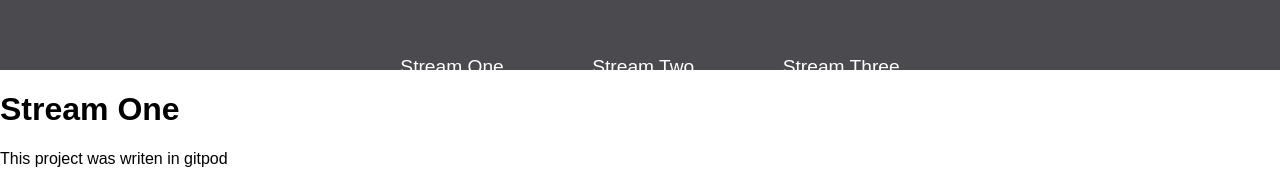
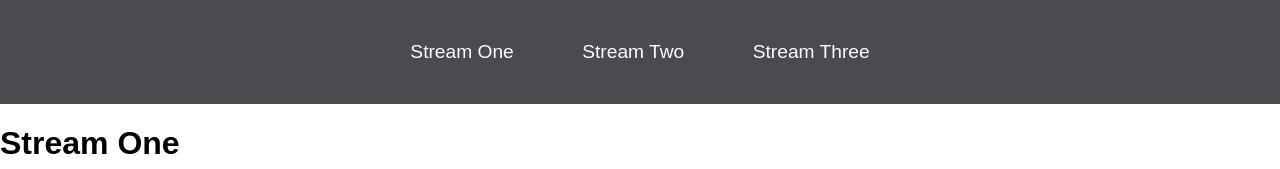
Before and after one commit to SamuelUkachukwu/my-full-template, a plain HTML site: page index.html in a window 1280 px wide. Shown: the top 169 px of the page. Drawn offline with Linux system fonts and the light colour scheme.

Commit message:
add modifications in css/ to project. This corrects navigation bar display

```diff
--- a/css/style.css
+++ b/css/style.css
@@ -10,13 +10,12 @@ nav ul {
     text-align: center;
     margin:0px;
     padding: 0;
-    height:70px;
-    width:100%;
+
 }
 
 nav li {
 font-size: 1.2em;
-line-height: 70px;
+line-height: 40px;
 height: 40px;
 display: inline-block;
 margin: 2.5%;
@@ -26,7 +25,7 @@ nav a {
     text-decoration: none;
     color:#fff;
     display:block;
-    margin-left:20px;
+
 }
 nav a:hover {
     background-color: #fff;
```
